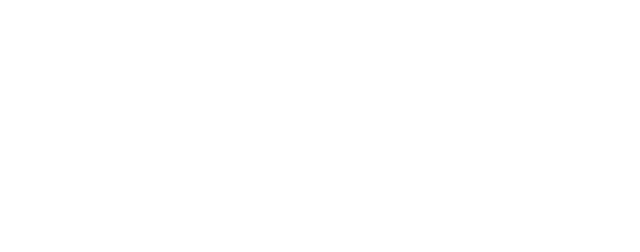
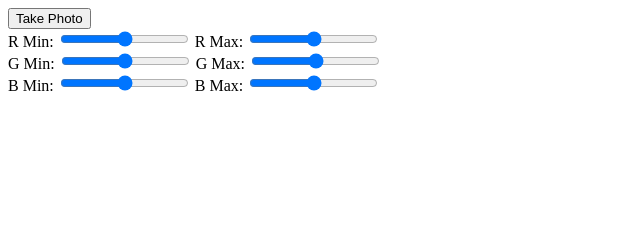
Before and after one commit to kadkim044/Webcam, a plain HTML site: page index.html in a window 1280 px wide. Shown: the whole page, without its empty margins (0-640 px from the left). Drawn offline with Linux system fonts and the light colour scheme.

Commit message:
Update index.html

```diff
--- a/index.html
+++ b/index.html
@@ -7,7 +7,32 @@
     <link rel="stylesheet" href="photo.css">
 </head>
 <body>
+    <div class="photobooth">
+        <div class="controls">
+            <button onclick="takePhoto()">Take Photo</button>
+            <div class="rgb">
+                <label for="rmin">R Min:</label>
+                <input type="range" name="rmin" min="0" max="255">
+                <label for="rmax">R Max:</label>
+                <input type="range" name="rmax" min="0" max="255">
+                <br>
+                <label for="gmin">G Min:</label>
+                <input type="range" name="gmin" min="0" max="255">
+                <label for="gmax">G Max:</label>
+                <input type="range" name="gmax" min="0" max="255">
+                <br>
+                <label for="bmin">B Min:</label>
+                <input type="range" name="bmin" min="0" max="255">
+                <label for="bmax">B Max:</label>
+                <input type="range" name="bmax" min="0" max="255">
+            </div>
+        </div>
+            <canvas class="photo"></canvas>
+            <video class="player" autoplay hidden></video>
+            <div class="strip"></div>
 
+        <audio class="snap" src="finger-snap-sound-423220.mp3" hidden></audio>
+    </div>
     <script src="photo.js"></script>
 </body>
 </html>
```
